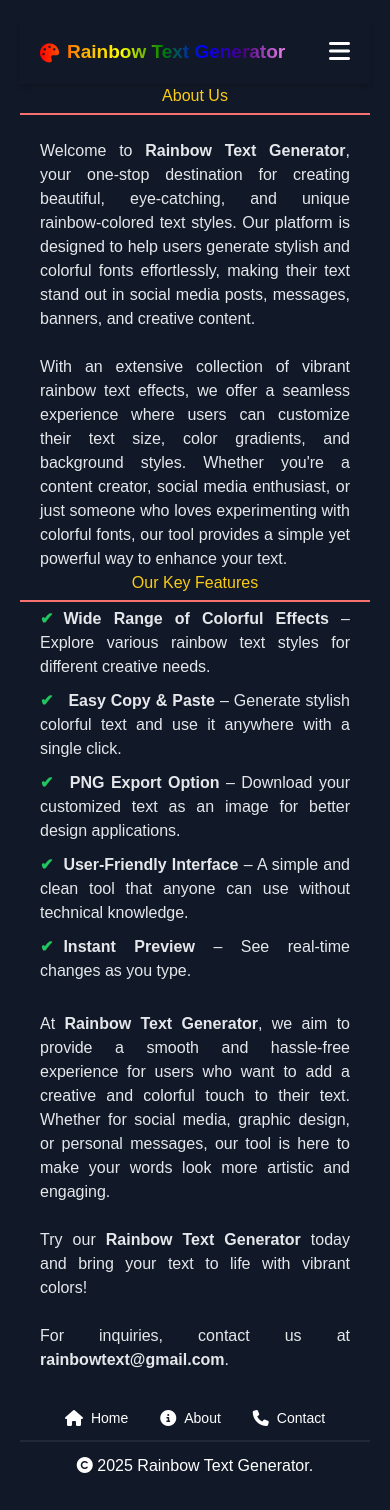
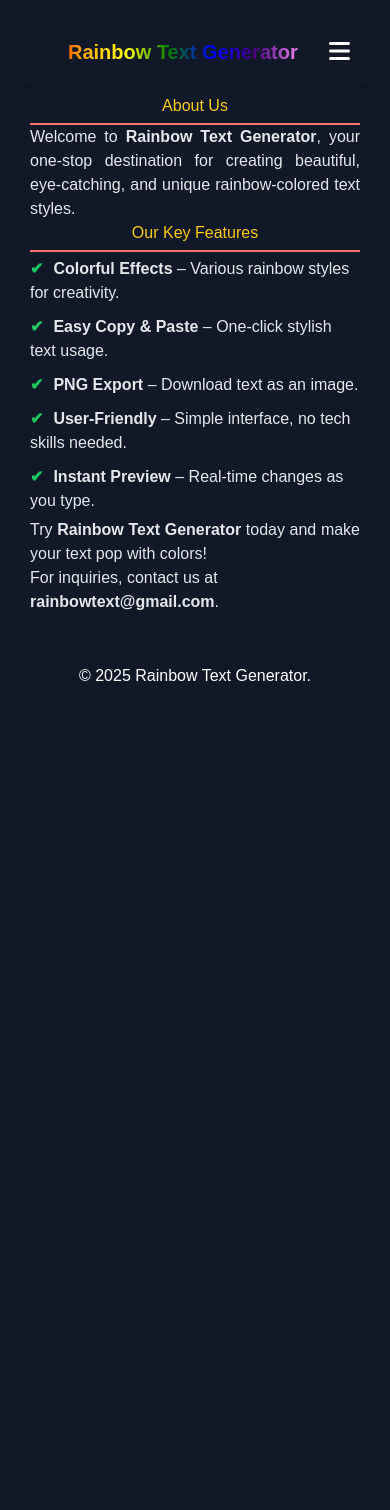
Before and after one commit to kpstudyfly/rainbow-text-generator, a plain HTML site: page about-us.html in a window 390 px wide. After the commit the page ends 844 px from the top, so only its background shows below. Drawn offline with nearby package versions, Linux system fonts and the light colour scheme.

Commit message:
Update about-us.html

```diff
--- a/about-us.html
+++ b/about-us.html
@@ -6,55 +6,47 @@
     <meta name="viewport" content="width=device-width, initial-scale=1.0">
     <meta name="robots" content="index, follow">
     <link rel="icon" href="Your Favicon URL" type="image/png">
+    <script src="https://cdn.tailwindcss.com"></script>
+
     <style>
-
-        /* 🌟 General Styling for Better Readability */
+        /* 🌟 General Styling */
         body {
             font-family: 'Arial', sans-serif;
-    background-color: #111827;  /* Dark mode background */
+            background-color: #111827;
             color: #e5e7eb;
             line-height: 1.8;
             padding: 20px;
         }
 
-/* 🌟 Center Content for Better UX */
-.article-container {
+        .container {
             max-width: 800px;
             margin: auto;
         }
 
-/* 🌟 Stylish Headings */
-
-h1 {
+        /* 🌟 Headings */
+        h1, h2 {
             font-size: 1.8rem;
             font-weight: bold;
-    color: #facc15; /* Yellow-Gold Color */
-    border-bottom: 2px solid #f87171; /* Red Underline */
+            color: #facc15;
+            border-bottom: 2px solid #f87171;
             padding-bottom: 5px;
             margin-top: 30px;
-}
-h2 {
-    font-size: 1.8rem;
-    font-weight: bold;
-    color: #facc15; /* Yellow-Gold Color */
-    border-bottom: 2px solid #f87171; /* Red Underline */
-    padding-bottom: 5px;
-    margin-top: 30px;
+            text-align: center;
         }
 
-/* 🌟 Section Highlight Boxes */
+        /* 🌟 Highlight Box */
         .highlight-box {
             padding: 20px;
-    border-left: 4px solid #f87171; /* Red Border */
-    background: #1f2937; /* Dark Gray Box */
+            border-left: 4px solid #f87171;
+            background: #1f2937;
             border-radius: 6px;
             margin: 20px 0;
         }
 
-/* 🌟 Call-to-Action Button */
+        /* 🌟 Button */
         .cta-button {
             display: inline-block;
-    background: #38bdf8; /* Light Blue */
+            background: #38bdf8;
             padding: 12px 24px;
             border-radius: 6px;
             color: white;
@@ -65,11 +57,11 @@ h2 {
         }
 
         .cta-button:hover {
-    background: #0ea5e9; /* Darker Blue */
+            background: #0ea5e9;
             transform: scale(1.05);
         }
 
-/* 🌟 Stylish Bullet Points */
+        /* 🌟 List */
         ul {
             padding-left: 20px;
         }
@@ -81,61 +73,45 @@ ul li {
         }
 
         ul li::before {
-    content: "✔";  /* Green Checkmark */
+            content: "✔";
             color: #22c55e;
             font-weight: bold;
             margin-right: 10px;
         }
 
-/* 🌟 Text Highlight for Important Words */
-.highlight {
-    color: #38bdf8; /* Light Blue */
-    font-weight: bold;
-}
-
-/* 🌟 Code Blocks for BBCode & HTML Code */
-.code-box {
-    background: #1e293b;
-    padding: 10px;
-    border-radius: 6px;
-    font-family: monospace;
-    color: #facc15; /* Yellow */
-    overflow-x: auto;
-    white-space: pre-wrap;
-    border-left: 4px solid #f87171;
-}
-
-/* 🌟 Responsive Design */
+        /* 🌟 Mobile Friendly */
         @media (max-width: 600px) {
-    .article-container {
+            .container {
                 padding: 10px;
             }
 
-    h2 {
+            h1, h2 {
                 font-size: 1.5rem;
+            }
+
+            .cta-button {
+                display: block;
+                text-align: center;
             }
         }
     </style>
-
-    <script src="https://cdn.tailwindcss.com"></script>
 </head>
 <body>
-   <link rel="stylesheet" href="https://cdnjs.cloudflare.com/ajax/libs/font-awesome/6.4.2/css/all.min.css">
 
-<!-- Header Section -->
+    <!-- Header -->
     <header class="bg-gray-900 text-white py-4 shadow-md">
-    <div class="container mx-auto flex justify-between items-center px-5">
+        <div class="max-w-6xl mx-auto flex justify-between items-center px-5">
             <!-- Logo -->
-        <a href="/" class="font-bold flex items-center" style="font-size: 19px; background: linear-gradient(to right, red, orange, yellow, green, blue, indigo, violet); -webkit-background-clip: text; color: transparent;">
+            <a href="/" class="font-bold flex items-center text-xl" style="background: linear-gradient(to right, red, orange, yellow, green, blue, indigo, violet); -webkit-background-clip: text; color: transparent;">
                 <i class="fa-solid fa-palette mr-2"></i> Rainbow Text Generator
             </a>
 
             <!-- Navigation Menu -->
-        <nav class="hidden md:flex space-x-6" id="nav-links">
+            <nav class="hidden md:flex space-x-6">
                 <a href="#" class="hover:text-blue-400"><i class="fa-solid fa-house mr-1"></i> Home</a>
                 <a href="#" class="hover:text-blue-400"><i class="fa-solid fa-info-circle mr-1"></i> About</a>
-            <a href="#" class="hover:text-blue-400"><i class="fa-solid fa-user-shield mr-1"></i> Privacy Policy</a>
-            <a href="#" class="hover:text-blue-400"><i class="fa-solid fa-file-contract mr-1"></i> Terms & Conditions</a>
+                <a href="#" class="hover:text-blue-400"><i class="fa-solid fa-user-shield mr-1"></i> Privacy</a>
+                <a href="#" class="hover:text-blue-400"><i class="fa-solid fa-file-contract mr-1"></i> Terms</a>
                 <a href="#" class="hover:text-blue-400"><i class="fa-solid fa-envelope mr-1"></i> Contact</a>
             </nav>
 
@@ -149,95 +125,46 @@ ul li::before {
         <nav id="mobile-menu" class="hidden flex flex-col bg-gray-800 text-white space-y-2 py-4 px-5 md:hidden">
             <a href="#" class="hover:text-blue-400"><i class="fa-solid fa-house mr-1"></i> Home</a>
             <a href="#" class="hover:text-blue-400"><i class="fa-solid fa-info-circle mr-1"></i> About</a>
-        <a href="#" class="hover:text-blue-400"><i class="fa-solid fa-user-shield mr-1"></i> Privacy Policy</a>
-        <a href="#" class="hover:text-blue-400"><i class="fa-solid fa-file-contract mr-1"></i> Terms & Conditions</a>
+            <a href="#" class="hover:text-blue-400"><i class="fa-solid fa-user-shield mr-1"></i> Privacy</a>
+            <a href="#" class="hover:text-blue-400"><i class="fa-solid fa-file-contract mr-1"></i> Terms</a>
             <a href="#" class="hover:text-blue-400"><i class="fa-solid fa-envelope mr-1"></i> Contact</a>
         </nav>
     </header>
 
-<!-- JavaScript for Toggle Menu -->
     <script>
-    const menuBtn = document.getElementById('menu-btn');
-    const mobileMenu = document.getElementById('mobile-menu');
-
-    menuBtn.addEventListener('click', () => {
-        mobileMenu.classList.toggle('hidden');
+        document.getElementById('menu-btn').addEventListener('click', function() {
+            document.getElementById('mobile-menu').classList.toggle('hidden');
         });
     </script>
-                <center>
-        <h1>About Us</h1></center>
-    <br>
-  <div style="text-align: justify; margin: 0 20px;">
-    Welcome to <b>Rainbow Text Generator</b>, your one-stop destination for creating beautiful, eye-catching, and unique rainbow-colored text styles. Our platform is designed to help users generate stylish and colorful fonts effortlessly, making their text stand out in social media posts, messages, banners, and creative content.
-</div>
 
-<div style="text-align: justify; margin: 0 20px;"><br></div>
+    <!-- Content -->
+    <div class="container">
+        <h1>About Us</h1>
+        <p class="text-justify">
+            Welcome to <b>Rainbow Text Generator</b>, your one-stop destination for creating beautiful, eye-catching, and unique rainbow-colored text styles.
+        </p>
 
-<div style="text-align: justify; margin: 0 20px;">
-    With an extensive collection of vibrant rainbow text effects, we offer a seamless experience where users can customize their text size, color gradients, and background styles. Whether you're a content creator, social media enthusiast, or just someone who loves experimenting with colorful fonts, our tool provides a simple yet powerful way to enhance your text.
-</div>
+        <h2>Our Key Features</h2>
+        <ul>
+            <li><b>Colorful Effects</b> – Various rainbow styles for creativity.</li>
+            <li><b>Easy Copy & Paste</b> – One-click stylish text usage.</li>
+            <li><b>PNG Export</b> – Download text as an image.</li>
+            <li><b>User-Friendly</b> – Simple interface, no tech skills needed.</li>
+            <li><b>Instant Preview</b> – Real-time changes as you type.</li>
+        </ul>
 
-<h2 style="text-align: center;">Our Key Features</h2>
-
-<div style="text-align: justify; margin: 0 20px;">
-    <ul>
-        <li><b>Wide Range of Colorful Effects</b> – Explore various rainbow text styles for different creative needs.</li>
-    </ul>
-    <ul>
-        <li> <b>Easy Copy & Paste</b> – Generate stylish colorful text and use it anywhere with a single click.</li>
-    </ul>
-    <ul>
-        <li> <b>PNG Export Option</b> – Download your customized text as an image for better design applications.</li>
-    </ul>
-    <ul>
-        <li><b>User-Friendly Interface</b> – A simple and clean tool that anyone can use without technical knowledge.</li>
-    </ul>
-    <ul>
-        <li><b>Instant Preview</b> – See real-time changes as you type.</li>
-    </ul>
-</div>
-
-<div style="text-align: justify; margin: 0 20px;"><br></div>
-
-<div style="text-align: justify; margin: 0 20px;">
-    At <b>Rainbow Text Generator</b>, we aim to provide a smooth and hassle-free experience for users who want to add a creative and colorful touch to their text. Whether for social media, graphic design, or personal messages, our tool is here to make your words look more artistic and engaging.
-</div>
-
-<div style="text-align: justify; margin: 0 20px;"><br></div>
-
-<div style="text-align: justify; margin: 0 20px;">
-    Try our <b>Rainbow Text Generator</b> today and bring your text to life with vibrant colors!
-</div>
-
-<div style="text-align: justify; margin: 0 20px;"><br></div>
-
-<div style="text-align: justify; margin: 0 20px;">
-    For inquiries, contact us at <b>rainbowtext@gmail.com</b>.
-</div>
-<br>
-<!-- Footer Section -->
-    <div class="container mx-auto">
-    <!-- Navigation Bar -->
-    <div class="bg-gray-900 py-3 flex justify-center gap-8 border-b border-gray-800">
-        <a href="/" class="flex items-center text-white text-lg hover:text-blue-400">
-            <i class="fas fa-home text-base mr-2"></i>
-            <p class="text-sm">Home</p>
-        </a>
-        <a href="/about.html" class="flex items-center text-white text-lg hover:text-blue-400">
-            <i class="fas fa-info-circle text-base mr-2"></i>
-            <p class="text-sm">About</p>
-        </a>
-        <a href="/contact.html" class="flex items-center text-white text-lg hover:text-blue-400">
-            <i class="fas fa-phone text-base mr-2"></i>
-            <p class="text-sm">Contact</p>
-        </a>
+        <p class="text-justify">
+            Try <b>Rainbow Text Generator</b> today and make your text pop with colors!
+        </p>
+        <p>For inquiries, contact us at <b>rainbowtext@gmail.com</b>.</p>
     </div>
 
     <!-- Footer -->
-    <footer class="bg-gray-900 text-white text-center py-3 border-t border-gray-800">
-        <p><i class="fas fa-copyright"></i> 2025 Rainbow Text Generator.</p>
+    <footer class="bg-gray-900 text-white text-center py-4 mt-6">
+        <p>&copy; 2025 Rainbow Text Generator.</p>
     </footer>
-</div>
-<link rel="stylesheet" href="https://cdnjs.cloudflare.com/ajax/libs/font-awesome/6.4.2/css/all.min.css">
+
+    <script src="https://cdnjs.cloudflare.com/ajax/libs/font-awesome/6.4.2/js/all.min.js"></script>
+
 </body>
 </html>
```
Lines whose indentation alone changed are shown as unchanged.
